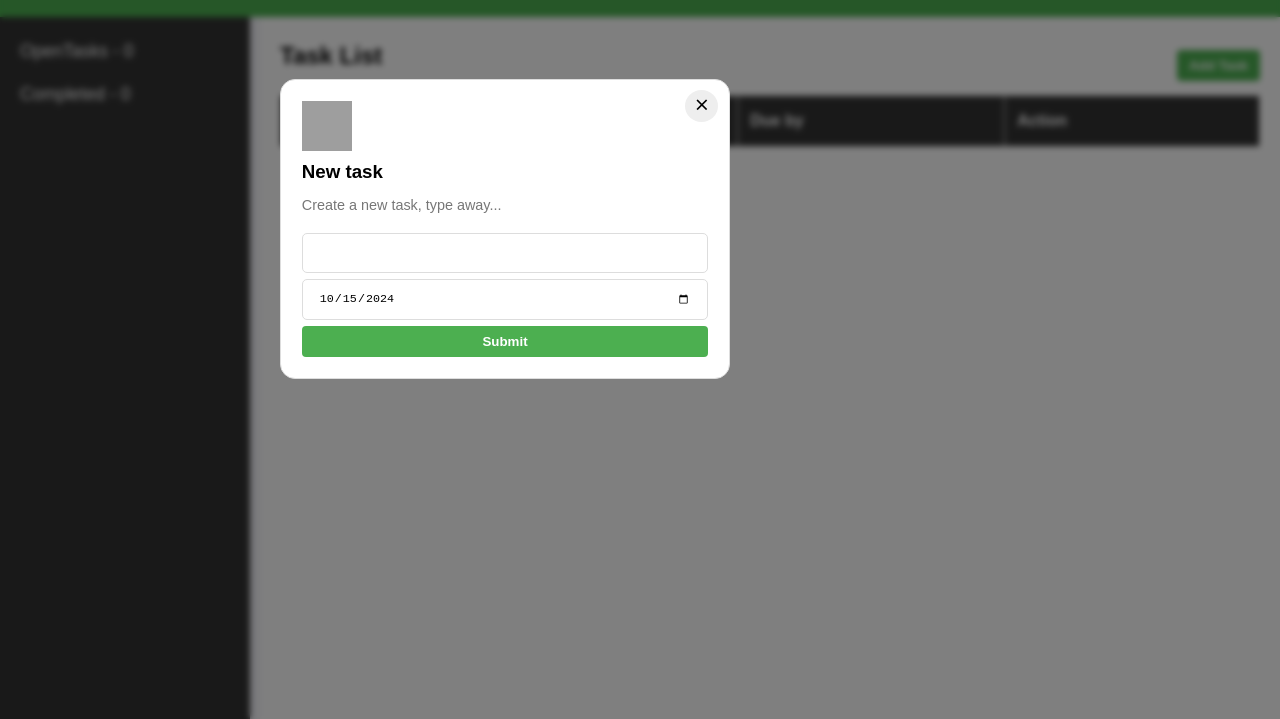
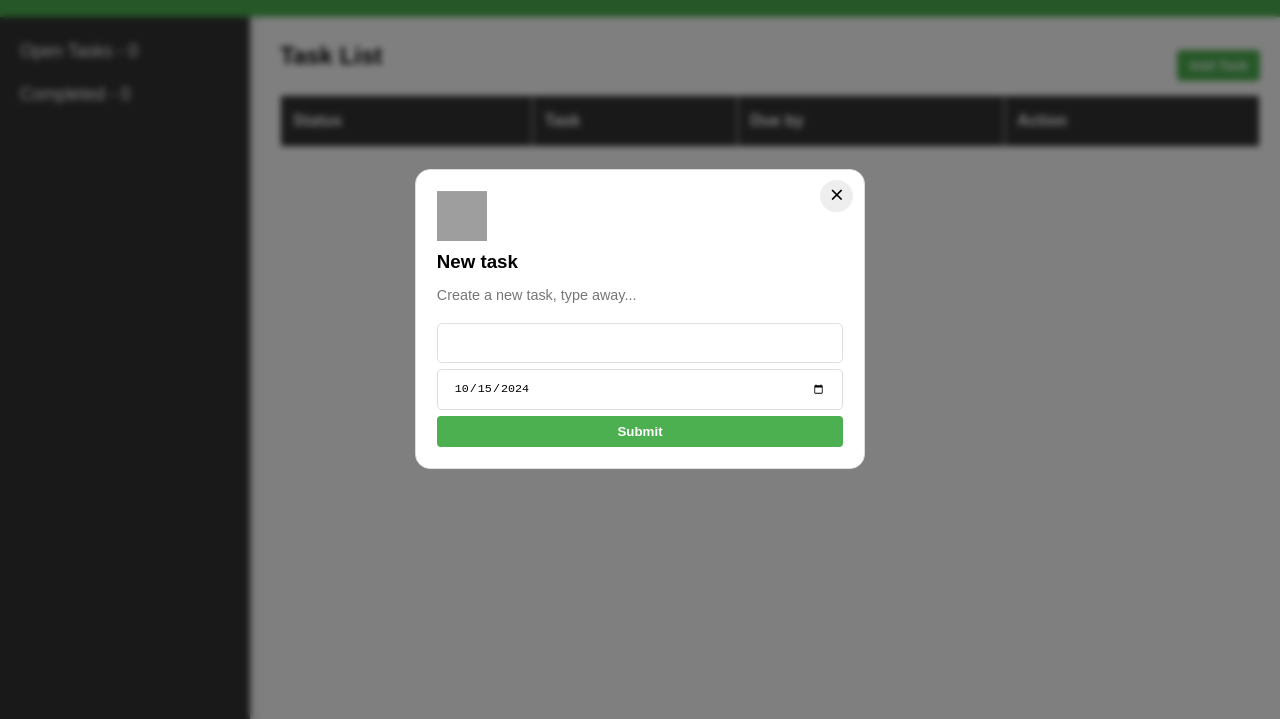
Before and after one commit to while-maybe/week_04_challenge, a plain HTML site: page index.htm in a window 1280 px wide. Both pictures are taken after a click on the button "Add Task". Shown: the part 81-800 px from the top of the page. Drawn offline with Linux system fonts and the light colour scheme; grey boxes are pictures that could not be loaded.

Commit message:
style: align modal h+v to center of screen

```diff
--- a/assets/css/style.css
+++ b/assets/css/style.css
@@ -225,12 +225,16 @@ gap: 0.4rem;
 width: 450px;
 padding: 1.3rem;
 min-height: 250px;
-position: absolute;
 top: 20%;
 background-color: white;
 border: 1px solid #ddd;
 border-radius: 15px;
 z-index: 2;
+/* position: absolute; */
+position: fixed;
+  top: 50%;
+  left: 50%;
+  transform: translate(-50%, -50%);
 }
 
 .modal .flex {
--- a/assets/js/script.js
+++ b/assets/js/script.js
@@ -165,7 +165,7 @@ window.addEventListener("DOMContentLoaded", () => {
     }
 
     console.log(openTaskCount);
-    document.getElementsByClassName("open-tasks")[0].textContent = `OpenTasks - ${openTaskCount}`;
+    document.getElementsByClassName("open-tasks")[0].textContent = `Open Tasks - ${openTaskCount}`;
     document.getElementsByClassName("completed-tasks")[0].textContent = `Completed - ${totalTaskCount - openTaskCount}`;
   }
 
```
